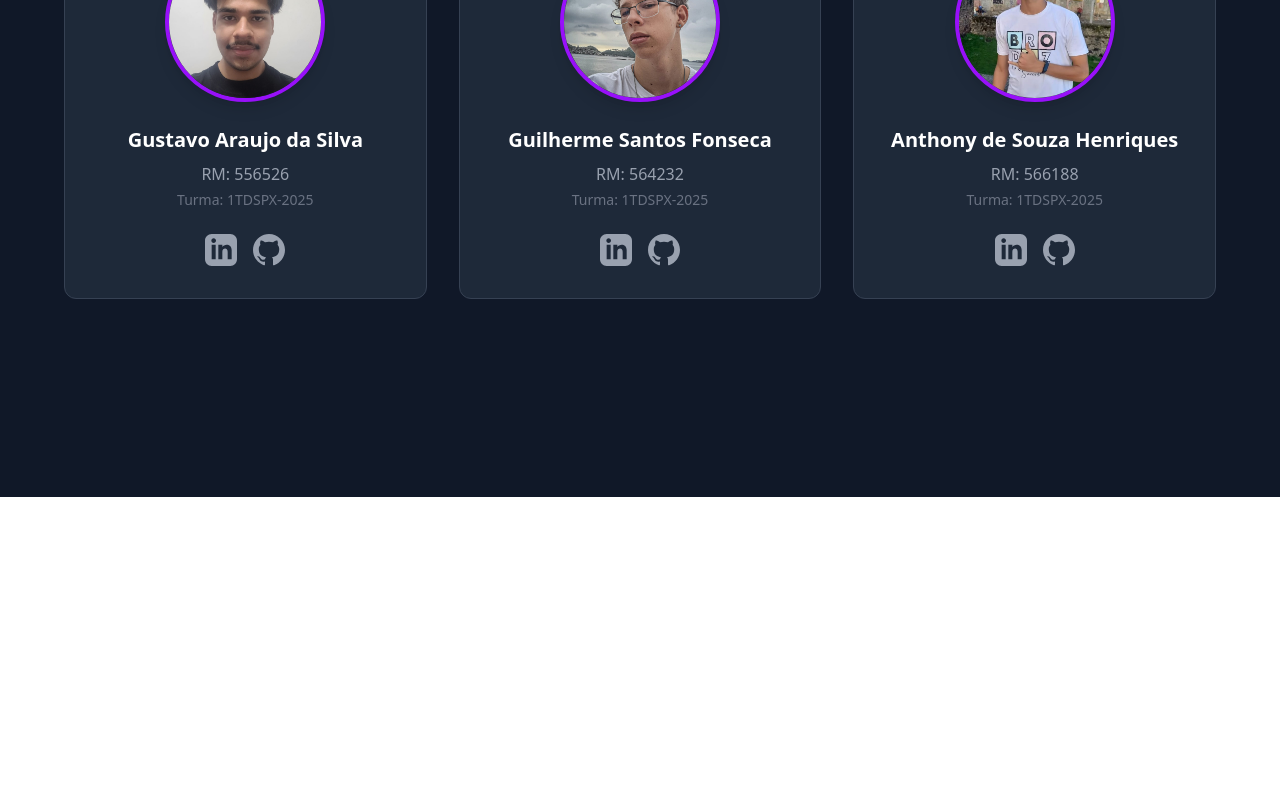
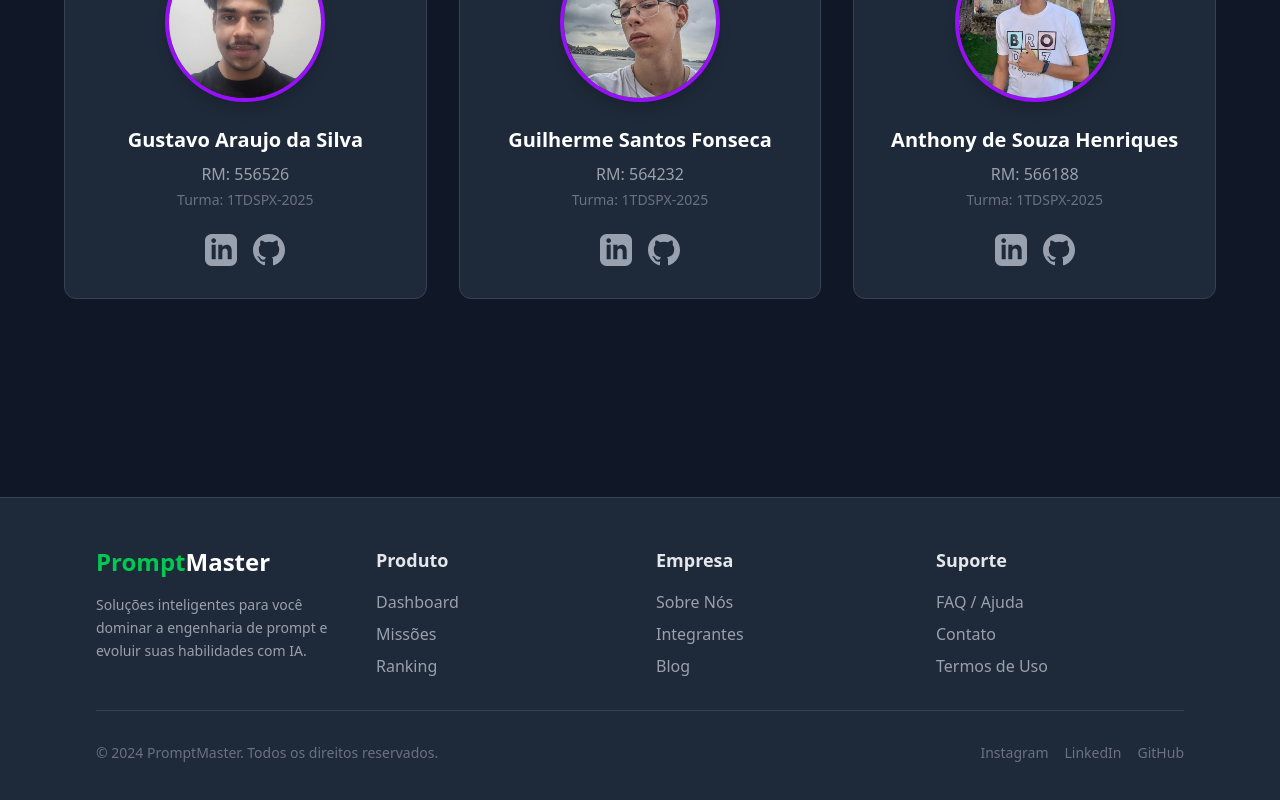
Before and after one commit to PromptMaster-1TDSPX-2025/Front, a React (Vite) app: page /integrantes in a window 1280 px wide. Shown: the part 376-1176 px from the top of the page. Before the commit the page ends 873 px from the top, so only its background shows below. Built offline with nearby package versions, Linux system fonts and the light colour scheme.

Commit message:
feat: criando o footer

```diff
--- a/src/App.tsx
+++ b/src/App.tsx
@@ -6,6 +6,7 @@ import type { UserProfile } from './types/user';
 import { Home } from './pages/Home';
 import { Dashboard } from './pages/Dashboard';
 import { Integrantes } from './pages/integrantes';
+import { Footer } from './components/footer';
 
 
 function App() {
@@ -20,7 +21,6 @@ function App() {
   return (
     <div className="min-h-screen bg-gray-900">
 
-      {/* Passando os dados para o Header */}
       <Header {...userData} />
 
       <main>
@@ -30,6 +30,7 @@ function App() {
           <Route path="/integrantes" element={<Integrantes />} />
         </Routes>
       </main>
+      <Footer />
     </div>
   );
 }
--- /dev/null
+++ b/src/components/Footer.tsx
@@ -0,0 +1,78 @@
+import { Link } from 'react-router-dom';
+
+export function Footer() {
+  return (
+    <footer className="bg-gray-800 text-white py-12 border-t border-gray-700 mt-auto">
+      <div className="max-w-6xl mx-auto px-8">
+
+        <div className="grid grid-cols-1 md:grid-cols-4 gap-8 mb-8">
+
+          <div className="col-span-1 md:col-span-1">
+            <div className="text-2xl font-bold text-white mb-4">
+              <span className="text-green-500">Prompt</span>Master
+            </div>
+            <p className="text-gray-400 text-sm leading-relaxed">
+              Soluções inteligentes para você dominar a engenharia de prompt e evoluir suas habilidades com IA.
+            </p>
+          </div>
+
+          <div>
+            <h3 className="text-lg font-semibold mb-4 text-gray-200">Produto</h3>
+            <ul className="space-y-2 text-gray-400">
+              <li>
+                <Link to="/dashboard" className="hover:text-green-400 transition-colors">Dashboard</Link>
+              </li>
+              <li>
+                <Link to="/missoes" className="hover:text-green-400 transition-colors">Missões</Link>
+              </li>
+              <li>
+                <Link to="/ranking" className="hover:text-green-400 transition-colors">Ranking</Link>
+              </li>
+            </ul>
+          </div>
+
+          <div>
+            <h3 className="text-lg font-semibold mb-4 text-gray-200">Empresa</h3>
+            <ul className="space-y-2 text-gray-400">
+              <li>
+                <Link to="/sobre" className="hover:text-green-400 transition-colors">Sobre Nós</Link>
+              </li>
+              <li>
+                <Link to="/integrantes" className="hover:text-green-400 transition-colors">Integrantes</Link>
+              </li>
+              <li>
+                <a href="#" className="hover:text-green-400 transition-colors">Blog</a>
+              </li>
+            </ul>
+          </div>
+
+          <div>
+            <h3 className="text-lg font-semibold mb-4 text-gray-200">Suporte</h3>
+            <ul className="space-y-2 text-gray-400">
+              <li>
+                <Link to="/faq" className="hover:text-green-400 transition-colors">FAQ / Ajuda</Link>
+              </li>
+              <li>
+                <a href="#" className="hover:text-green-400 transition-colors">Contato</a>
+              </li>
+              <li>
+                <a href="#" className="hover:text-green-400 transition-colors">Termos de Uso</a>
+              </li>
+            </ul>
+          </div>
+
+        </div>
+
+        <div className="border-t border-gray-700 pt-8 flex flex-col md:flex-row justify-between items-center text-gray-500 text-sm">
+          <p>&copy; 2024 PromptMaster. Todos os direitos reservados.</p>
+          <div className="flex gap-4 mt-4 md:mt-0">
+            <a href="#" className="hover:text-white">Instagram</a>
+            <a href="#" className="hover:text-white">LinkedIn</a>
+            <a href="#" className="hover:text-white">GitHub</a>
+          </div>
+        </div>
+
+      </div>
+    </footer>
+  );
+}
```
